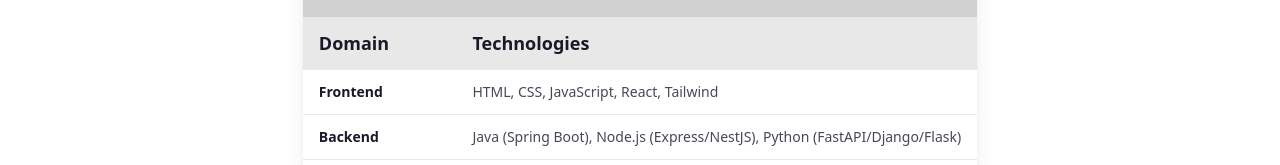
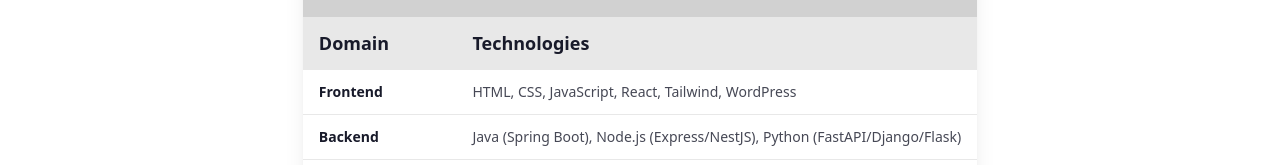
Before and after one commit to belvip/resumewebsite, a React (Vite) app: page /skills in a window 1280 px wide. Shown: the part 247-412 px from the top of the page. Built offline with nearby package versions, Linux system fonts and the light colour scheme.

Commit message:
Technolgie added

```diff
--- a/src/pages/Skills.jsx
+++ b/src/pages/Skills.jsx
@@ -7,7 +7,7 @@
     const skillsData = [
         {
             domain: t('frontend'),
-            technologies: "HTML, CSS, JavaScript, React, Tailwind"
+            technologies: "HTML, CSS, JavaScript, React, Tailwind, WordPress"
         },
         {
             domain: t('backend'),
```
